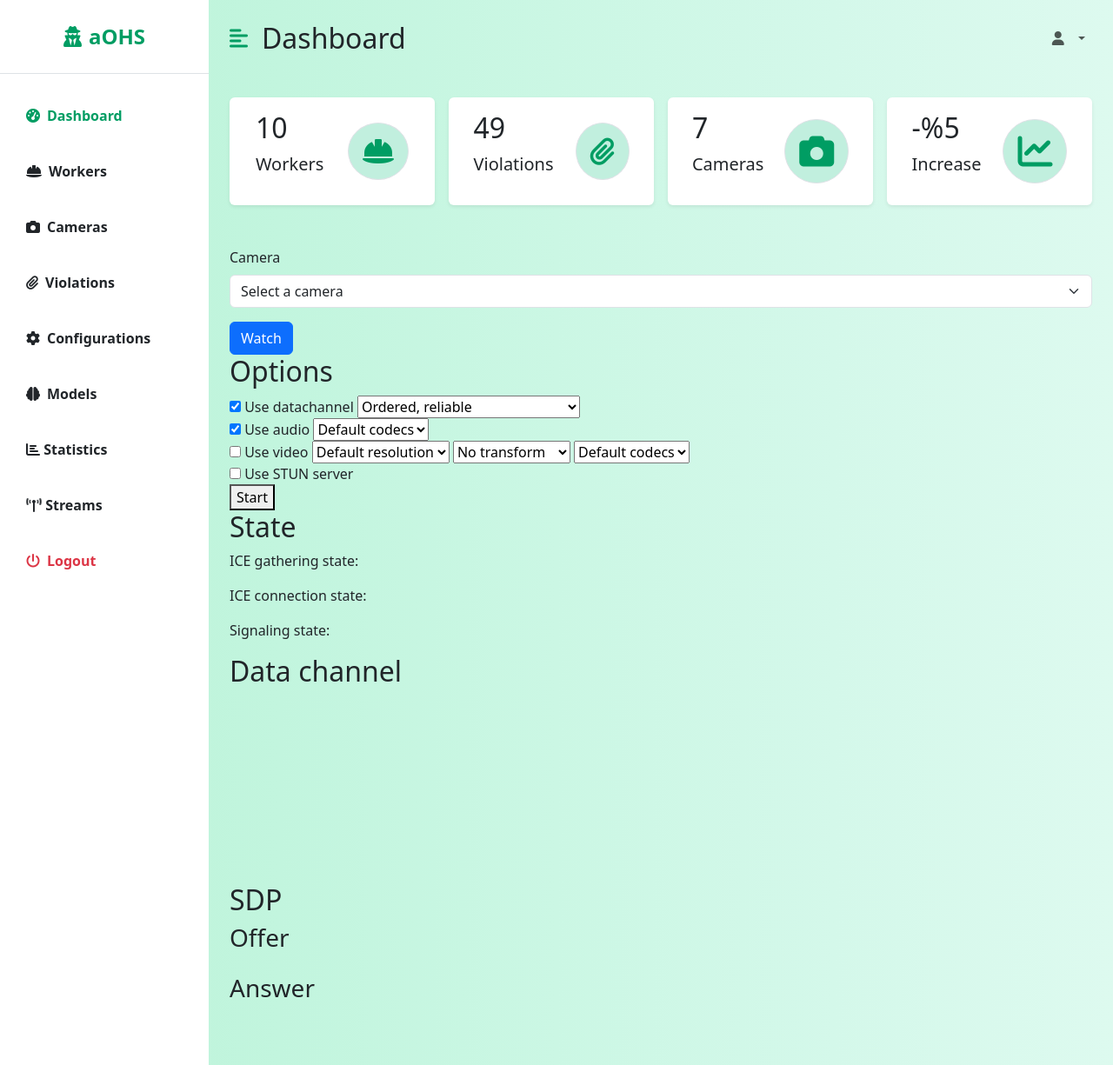
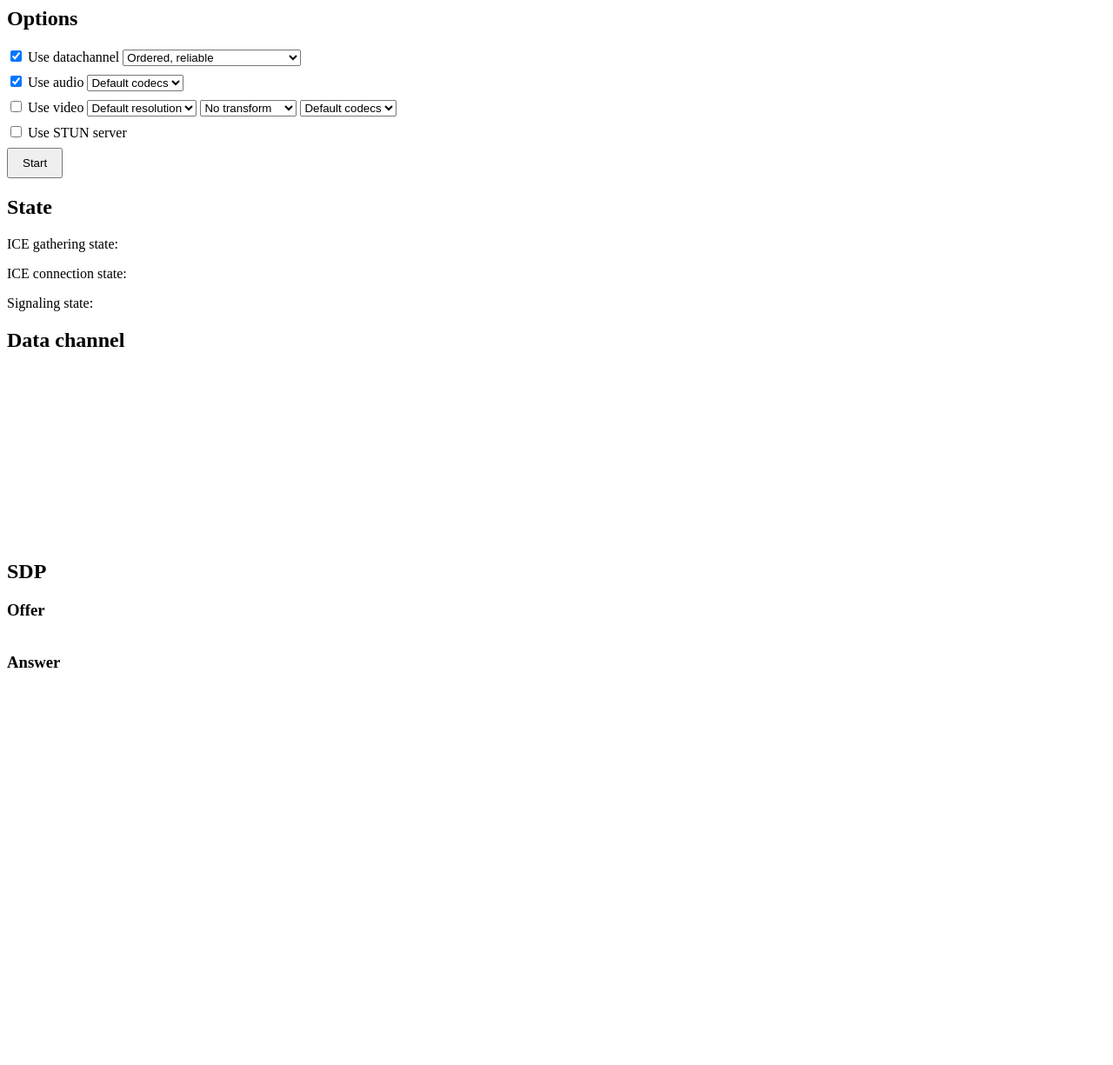
Before and after one commit to Cann23/aOHS, a Django app: page /dashboard/streams/ in a window 1280 px wide. Shown: the whole page at 87% size. After the commit the page ends 768 px from the top, so only its background shows below. Run offline with Django 3.2, Linux system fonts and the light colour scheme; data comes from the database, SQL or seed files in the repository; some libraries are stand-ins or nearby versions.

Commit message:
#81 stream deneme

```diff
--- a/django-app/aOHS/dashboard/templates/dashboard/stream-form.html
+++ b/django-app/aOHS/dashboard/templates/dashboard/stream-form.html
@@ -1,20 +1,33 @@
-{% extends 'dashboard/dashboard.html' %}
+<html>
+<head>
+    <meta charset="UTF-8"/>
+    <meta name="viewport" content="width=device-width, initial-scale=1.0" />
+    <title>WebRTC demo</title>
+    <style>
+    button {
+        padding: 8px 16px;
+    }
 
-{% block table %}
-    <form action="" method="post">
-        {% csrf_token %}
-        <div class="mb-3">
-            <label for="camera" class="form-label">Camera</label>
-            <select name="camera" id="camera" class="form-select">
-                <option selected>Select a camera</option>
-                {% for camera in cameras %}
-                    <option value="{{ camera.id }}">{{ camera.name }}</option>
-                {% endfor %}
-            </select>
+    pre {
+        overflow-x: hidden;
+        overflow-y: auto;
+    }
 
-        </div>
-        <button type="submit" class="btn btn-primary">Watch</button>
-    </form>
+    video {
+        width: 100%;
+    }
+
+    .option {
+        margin-bottom: 8px;
+    }
+
+    #media {
+        max-width: 1280px;
+    }
+    </style>
+</head>
+<body>
+
 <h2>Options</h2>
 <div class="option">
     <input id="use-datachannel" checked="checked" type="checkbox"/>
@@ -94,7 +107,6 @@
 <h3>Answer</h3>
 <pre id="answer-sdp"></pre>
 
-
 <script>
     // get DOM elements
 var dataChannelLog = document.getElementById('data-channel'),
@@ -120,23 +132,23 @@
     pc = new RTCPeerConnection(config);
 
     // register some listeners to help debugging
-            pc.addEventListener('icegatheringstatechange', function () {
+    pc.addEventListener('icegatheringstatechange', function() {
         iceGatheringLog.textContent += ' -> ' + pc.iceGatheringState;
     }, false);
     iceGatheringLog.textContent = pc.iceGatheringState;
 
-            pc.addEventListener('iceconnectionstatechange', function () {
+    pc.addEventListener('iceconnectionstatechange', function() {
         iceConnectionLog.textContent += ' -> ' + pc.iceConnectionState;
     }, false);
     iceConnectionLog.textContent = pc.iceConnectionState;
 
-            pc.addEventListener('signalingstatechange', function () {
+    pc.addEventListener('signalingstatechange', function() {
         signalingLog.textContent += ' -> ' + pc.signalingState;
     }, false);
     signalingLog.textContent = pc.signalingState;
 
     // connect audio / video
-            pc.addEventListener('track', function (evt) {
+    pc.addEventListener('track', function(evt) {
         if (evt.track.kind == 'video')
             document.getElementById('video').srcObject = evt.streams[0];
         else
@@ -147,11 +159,11 @@
 }
 
 function negotiate() {
-            return pc.createOffer().then(function (offer) {
+    return pc.createOffer().then(function(offer) {
         return pc.setLocalDescription(offer);
-            }).then(function () {
+    }).then(function() {
         // wait for ICE gathering to complete
-                return new Promise(function (resolve) {
+        return new Promise(function(resolve) {
             if (pc.iceGatheringState === 'complete') {
                 resolve();
             } else {
@@ -161,11 +173,10 @@
                         resolve();
                     }
                 }
-
                 pc.addEventListener('icegatheringstatechange', checkState);
             }
         });
-            }).then(function () {
+    }).then(function() {
         var offer = pc.localDescription;
         var codec;
 
@@ -180,23 +191,29 @@
         }
 
         document.getElementById('offer-sdp').textContent = offer.sdp;
-                return fetch('/offer', {
-                    body: JSON.stringify({
-                        sdp: offer.sdp,
-                        type: offer.type,
-                        video_transform: document.getElementById('video-transform').value
-                    }),
+
+        function getCookie(name) {
+            let cookie = document.cookie.match('(^|;) ?' + name + '=([^;]*)(;|$)');
+            return cookie ? cookie[2] : null;
+        }
+        const csrftoken = getCookie('csrftoken');
+        return fetch('http://google.com', {
             headers: {
-                        'Content-Type': 'application/json'
+                'Content-Type': 'application/json',
+                'Access-Control-Allow-Origin': 'http://127.0.0.1:8080',
+                'Access-Control-Allow-Methods': 'GET, POST',
+                'Access-Control-Allow-Headers': 'authorization',
+                'Access-Control-Allow-Credentials': 'true',
+                'crossOrigin': true
             },
-                    method: 'POST'
+            method: 'GET'
         });
-            }).then(function (response) {
+    }).then(function(response) {
         return response.json();
-            }).then(function (answer) {
+    }).then(function(answer) {
         document.getElementById('answer-sdp').textContent = answer.sdp;
         return pc.setRemoteDescription(answer);
-            }).catch(function (e) {
+    }).catch(function(e) {
         alert(e);
     });
 }
@@ -221,19 +238,19 @@
         var parameters = JSON.parse(document.getElementById('datachannel-parameters').value);
 
         dc = pc.createDataChannel('chat', parameters);
-                dc.onclose = function () {
+        dc.onclose = function() {
             clearInterval(dcInterval);
             dataChannelLog.textContent += '- close\n';
         };
-                dc.onopen = function () {
+        dc.onopen = function() {
             dataChannelLog.textContent += '- open\n';
-                    dcInterval = setInterval(function () {
+            dcInterval = setInterval(function() {
                 var message = 'ping ' + current_stamp();
                 dataChannelLog.textContent += '> ' + message + '\n';
                 dc.send(message);
             }, 1000);
         };
-                dc.onmessage = function (evt) {
+        dc.onmessage = function(evt) {
             dataChannelLog.textContent += '< ' + evt.data + '\n';
 
             if (evt.data.substring(0, 4) === 'pong') {
@@ -265,12 +282,12 @@
         if (constraints.video) {
             document.getElementById('media').style.display = 'block';
         }
-                navigator.mediaDevices.getUserMedia(constraints).then(function (stream) {
-                    stream.getTracks().forEach(function (track) {
+        navigator.mediaDevices.getUserMedia(constraints).then(function(stream) {
+            stream.getTracks().forEach(function(track) {
                 pc.addTrack(track, stream);
             });
             return negotiate();
-                }, function (err) {
+        }, function(err) {
             alert('Could not acquire media: ' + err);
         });
     } else {
@@ -290,7 +307,7 @@
 
     // close transceivers
     if (pc.getTransceivers) {
-                pc.getTransceivers().forEach(function (transceiver) {
+        pc.getTransceivers().forEach(function(transceiver) {
             if (transceiver.stop) {
                 transceiver.stop();
             }
@@ -298,12 +315,12 @@
     }
 
     // close local audio / video
-            pc.getSenders().forEach(function (sender) {
+    pc.getSenders().forEach(function(sender) {
         sender.track.stop();
     });
 
     // close peer connection
-            setTimeout(function () {
+    setTimeout(function() {
         pc.close();
     }, 500);
 }
@@ -369,4 +386,5 @@
     return string.replace(/[.*+?^${}()|[\]\\]/g, '\\$&'); // $& means the whole matched string
 }
 </script>
-{% endblock %}
+</body>
+</html>
```
Also changed, not shown: django-app/aOHS/aOHS/settings.py (+15 -4 lines). Lines whose indentation alone changed are shown as unchanged.
